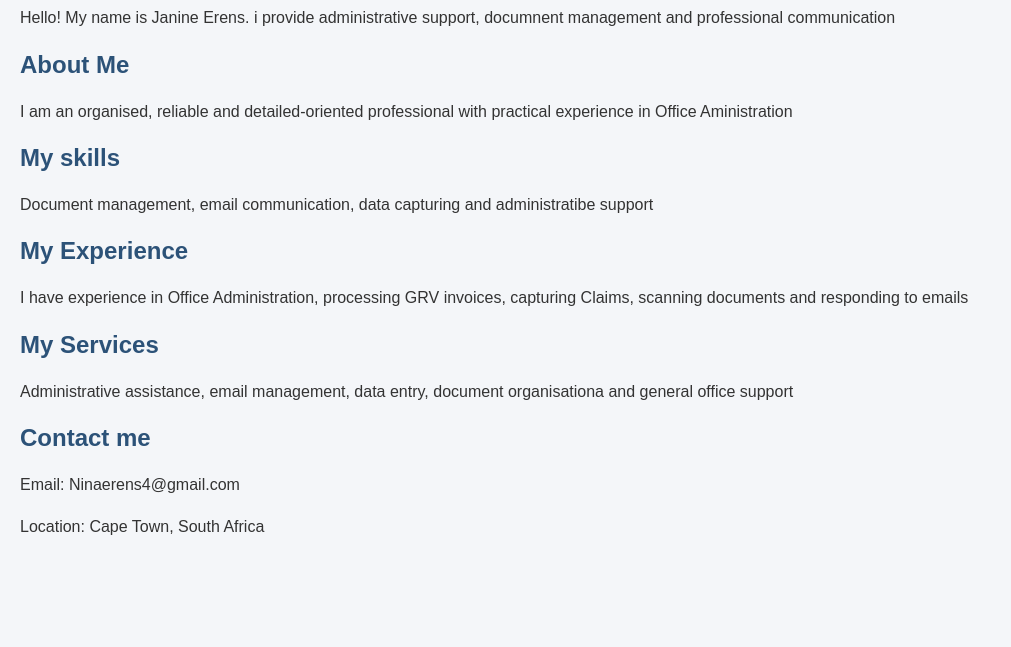
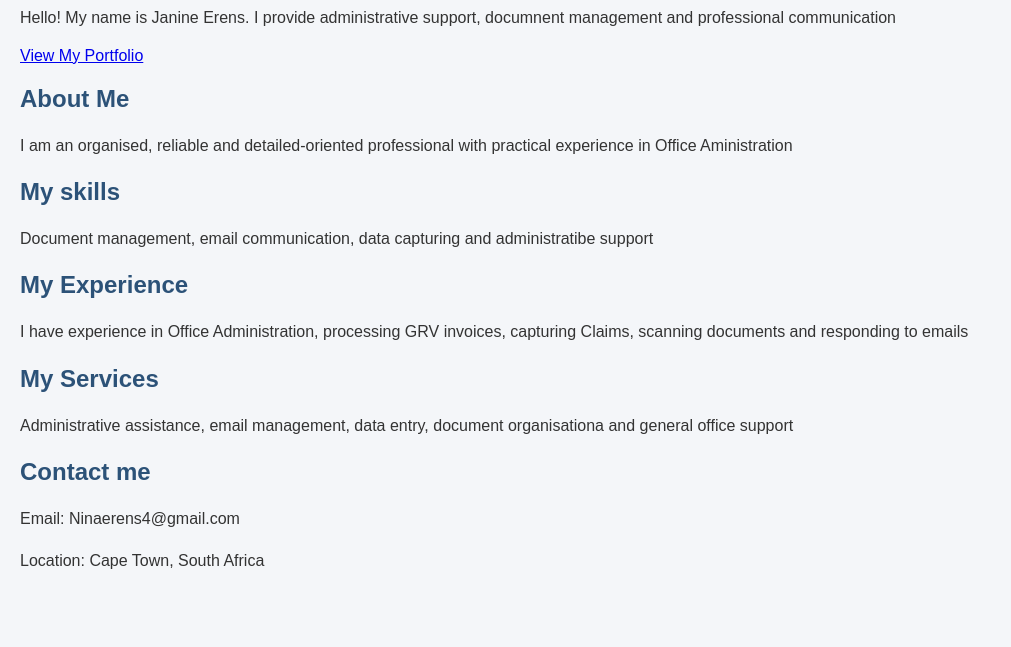
Before and after one commit to Janine545/README.md, a plain HTML site: page index.html in a window 1280 px wide. Shown: the part 153-800 px from the top of the page, without its empty margins (0-1011 px from the left). Drawn offline with Linux system fonts and the light colour scheme.

Commit message:
Update index.html

```diff
--- a/index.html
+++ b/index.html
@@ -7,7 +7,10 @@
 <body>
   <h1>Welcome to My Professional Portfolio</h1>
   <H2>Virtual Assistant</H2>
-  <p>Hello! My name is Janine Erens. i provide administrative support, documnent management and professional communication</p>
+  <p>Hello! My name is Janine Erens. I provide administrative support, documnent management and professional communication</p>
+ <a href="https://canva.link/4pse7izh8pp8sxl" target="_blank">
+   View My Portfolio
+ </a>
 <h2>About Me</h2>
 <p>I am an organised, reliable and detailed-oriented professional with practical experience in Office Aministration</p>
 <h2>My skills</h2>
```
